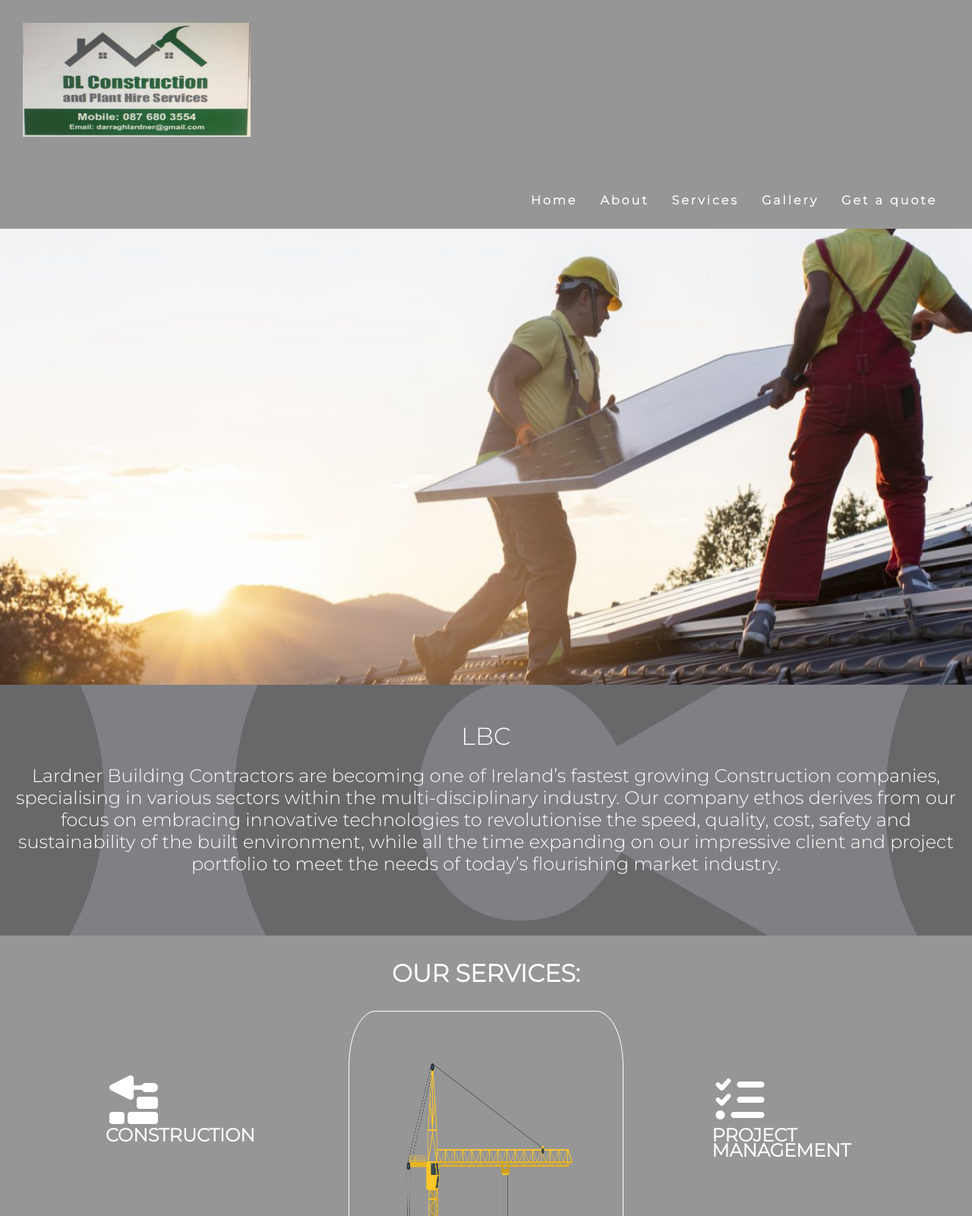
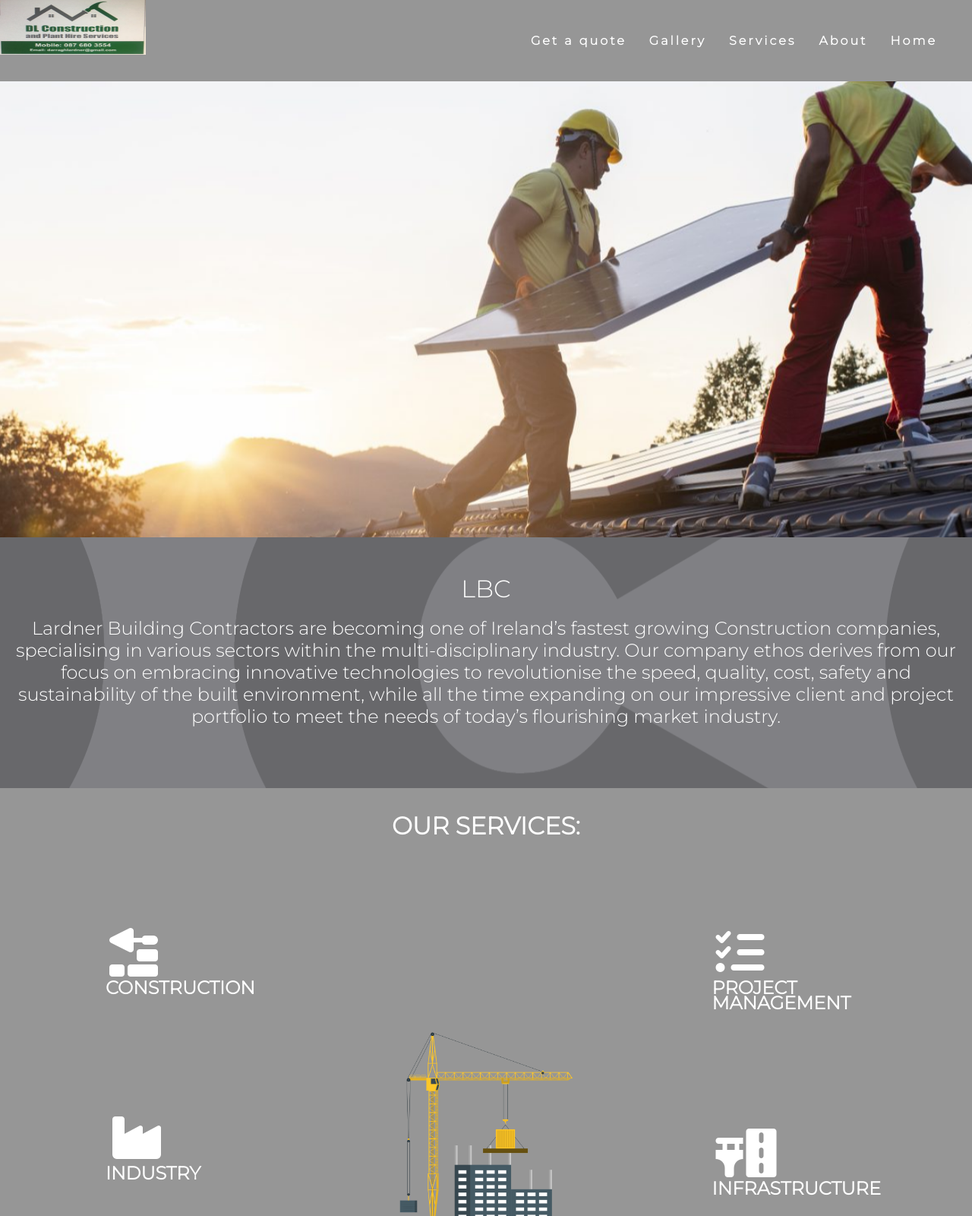
Before and after one commit to danny-fla/Project-Portfolio-1, a plain HTML site: page index.html in a window 1280 px wide. Shown: the top 1600 px of the page at 76% size. Drawn offline with Linux system fonts and the light colour scheme.

Commit message:
add gallery.html file to website

```diff
--- a/assets/css/style.css
+++ b/assets/css/style.css
@@ -1,4 +1,8 @@
 @import url('https://fonts.googleapis.com/css2?family=Montserrat:wght@300&display=swap');
+
+html {
+    height: 100%;
+}
 
 * {
     margin: 0;
@@ -11,7 +15,13 @@ body {
     font-weight: 400;
     color: #fff;
     background-color: #969696;
+
+    min-height: 100%;
+
+    display: flex;
+    flex-direction: column;
 }
+
 
 h1, h2 {
     font-family: montserrat, sans-serif;
@@ -19,9 +29,8 @@ h1, h2 {
 }
 
 #logo-container {
-    height: 150px;
-    width: 300px;
-    padding: 30px;
+    height: 72px;
+    width: 15%;
     border-style: 1px solid #fff;
 }
 
@@ -29,6 +38,7 @@ h1, h2 {
     background: url("../images/logo.png") no-repeat center center;
     height: 100%;
     background-size: 100% 100%;
+    width: 100%;
 }
 
 #banner-outer {
@@ -40,12 +50,22 @@ h1, h2 {
 #banner {
     width: 100%;
     height: 600px;
-    background: url(../images/bg\ img.jpg) no-repeat center center;
+    background: url("../images/bg\ img.jpg") no-repeat center center;
 
     animation-name: banner-zoom;
     animation-duration: 5s;
     animation-fill-mode: forwards;
 }
+
+header{
+    display: flex;
+    justify-content: space-between;
+}
+
+nav{
+    display: flex;
+}
+
 
 
 
@@ -57,6 +77,16 @@ h1, h2 {
     to {
         transform: scale(1.1);
     }
+}
+
+nav ul{
+    display: flex;
+    justify-content: flex-end;
+    flex-wrap: wrap;
+    flex-grow: 1;
+    flex-basis: 200px;
+    align-items: center;
+
 }
 
 nav {
@@ -74,6 +104,8 @@ nav > a {
 #menu {
     font-size: 100%;
     letter-spacing: 3px;
+    align-items: center;
+    display: flex;
 }
 
 #menu, .logo {
@@ -126,7 +158,8 @@ nav > a {
 }
 
 #company-services {
-    height: 600px;
+
+
 }
 
 i {
@@ -193,13 +226,27 @@ hr {
     width: 300px;
     height: 650px;
     padding: 30px;
-    border: solid #fff 1px;
-    border-radius: 10%;
     margin: 0 auto;
 }
 
 #service-image-bg {
     background: url("../images/Construction\ crane-cuate\ \(1\).png") no-repeat center center;
     height: 100%;
-    background-size: 100% 100%;
+    background-size: contain;
 }
+ #footer {
+    padding: 15px 0 30px 0;
+    z-index: 2;
+    background-color: #2a2a2c;
+    height: 150px;
+    width: 100%;
+
+    margin-top: auto;
+ }
+
+
+ .gallery-container {
+    width: 100%;
+    height: 100vh;
+    background: #222;
+ }
--- a/index.html
+++ b/index.html
@@ -12,17 +12,19 @@
 </head>
 <body>
     <header>
-            <a href="index.html"></a>
+
             <div id="logo-container">
+                <a href="index.html">
                 <div id="logo-image">
 
                 </div>
+            </a>
             </div>
 
             <nav>
                 <ul id="menu">
                     <li><a href="#">Get a quote</a></li>
-                    <li><a href="#">Gallery</a></li>
+                    <li><a href="gallery.html">Gallery</a></li>
                     <li><a href="#">Services</a></li>
                     <li><a href="#">About</a></li>
                     <li><a href="index.html">Home</a></li>
@@ -77,10 +79,12 @@
     </section>
 
     <footer>
-        logo, address, contact, socials
+        <div id="footer">
+
+        </div>
     </footer>
 
-    <a href="https://storyset.com/transport">Transport illustrations by Storyset</a>
+
     <script src="https://kit.fontawesome.com/0f739cc4b2.js" crossorigin="anonymous"></script>
 </body>
 
```
Also changed, not shown: gallery.html (added, +18 -0 lines).
